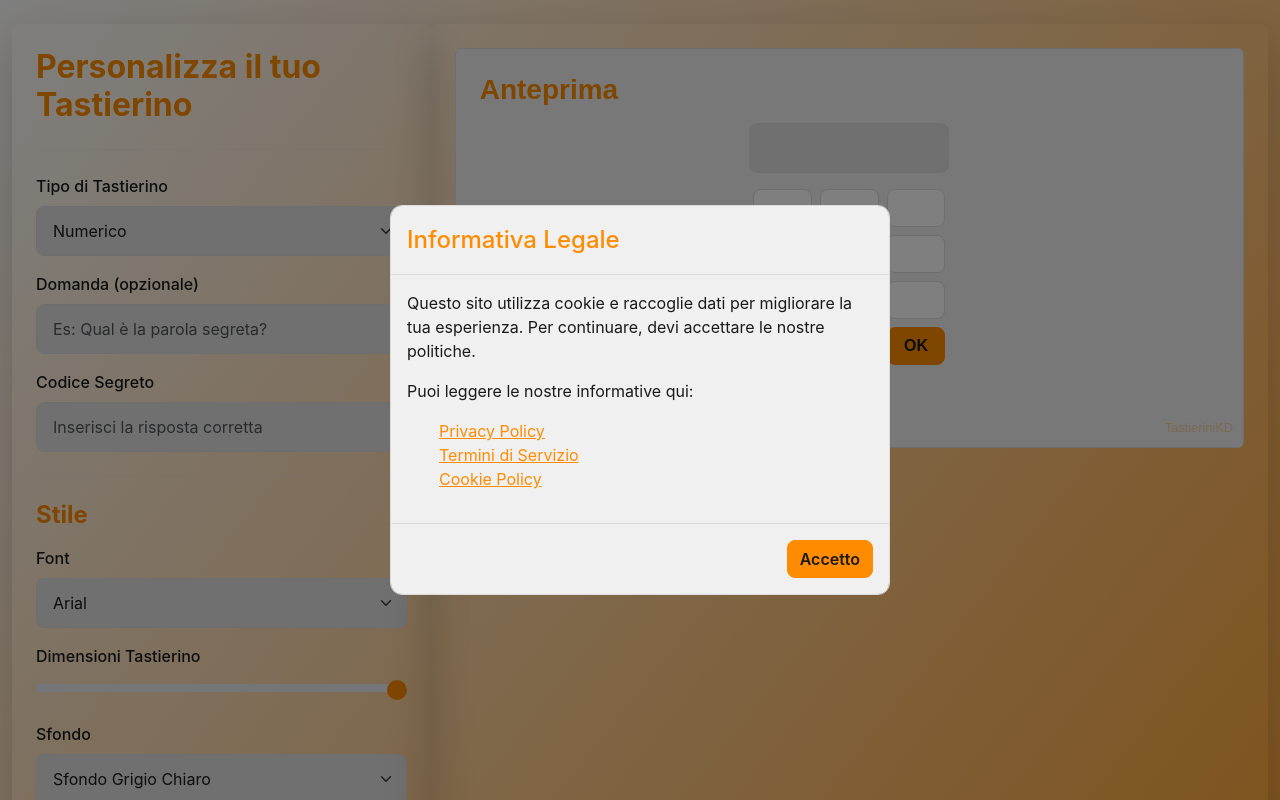
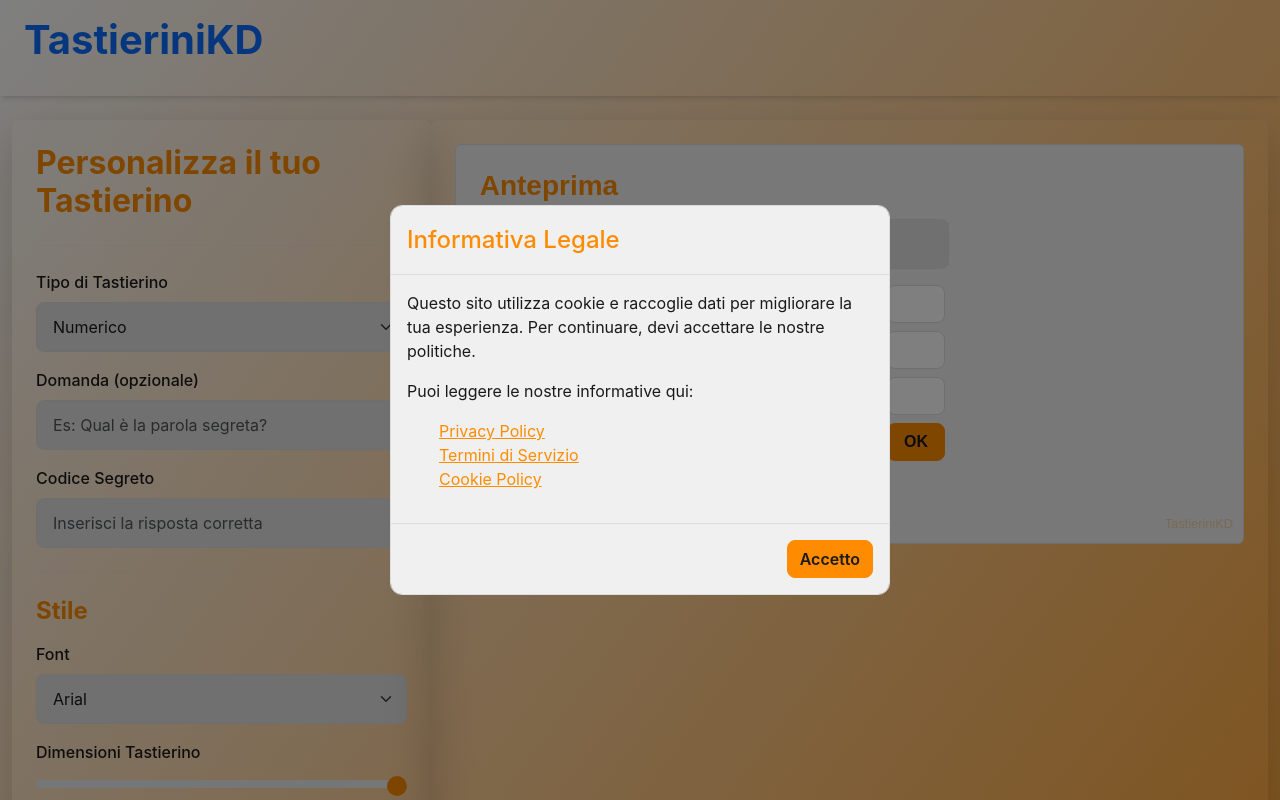
Before and after one commit to kedass/TastieriniKD, a Next.js app: page / in a window 1280 px wide. Shown: the top 800 px of the page. Built offline with nearby package versions, Linux system fonts and the light colour scheme.

Commit message:
Update layout.tsx

```diff
--- a/src/app/layout.tsx
+++ b/src/app/layout.tsx
@@ -30,6 +30,9 @@ export default function RootLayout({
       <body
         className={`${geistSans.variable} ${geistMono.variable} antialiased`}
       >
+        <header className="py-3 px-4 bg-background-medium shadow-md">
+          <h1 className="text-primary text-2xl font-bold">TastieriniKD</h1>
+        </header>
         {children}
         <footer className="text-center text-lg-start mt-auto py-3" style={{ backgroundColor: 'var(--color-background-medium)', color: 'var(--color-text-light)' }}>
           <div className="container p-4">
```
